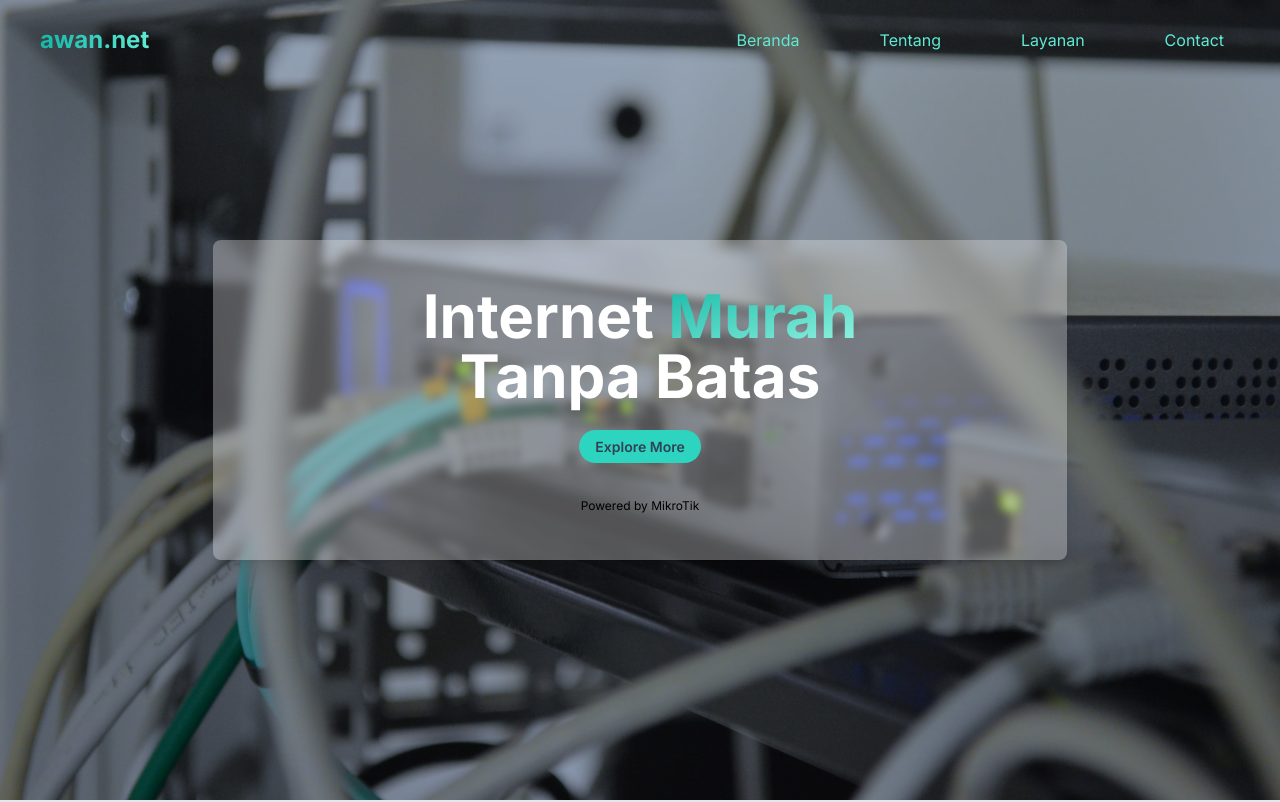
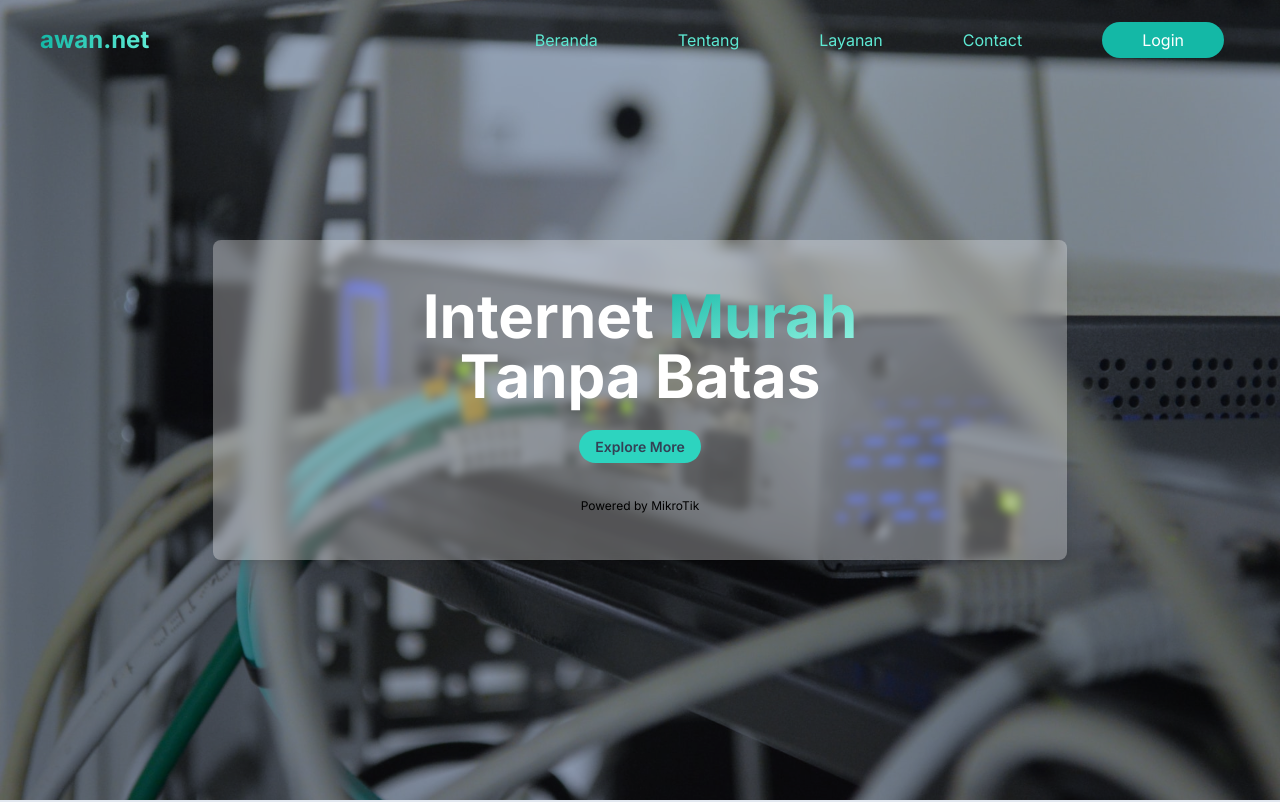
Before and after one commit to kurniawanep/project-oprec-ipj, a website: page index.html in a window 1280 px wide. Shown: the top 802 px of the page. Drawn offline with Linux system fonts and the light colour scheme.

Commit message:
Add files via upload

```diff
--- a/index.html
+++ b/index.html
@@ -38,6 +38,9 @@
                             </li>
                             <li class="group">
                                 <a href="#contact" class="text-slate-500 py-2 mx-8 group-hover:text-teal-100 lg:text-teal-300 lg:mx-10 transition duration-300 ease-in-out">Contact</a>
+                            </li>
+                            <li class="group">
+                                <a href="login.html" class="bg-teal-500 text-white w-full py-2 px-10 rounded-full mx-8 hover:bg-white hover:text-teal-700 lg:mx-10 transition duration-300 ease-in-out">Login</a>
                             </li>
                         </ul>
                     </nav>
```
